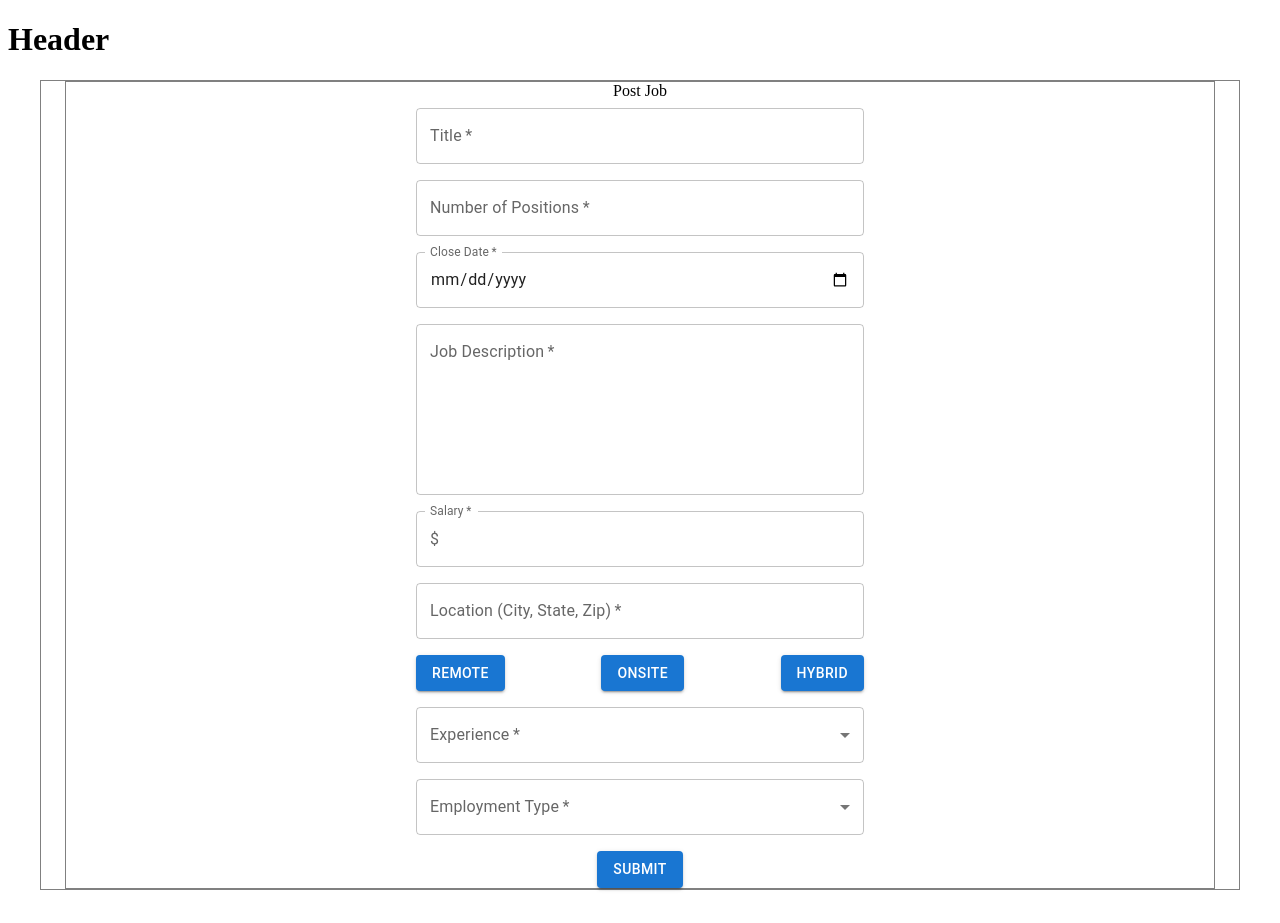
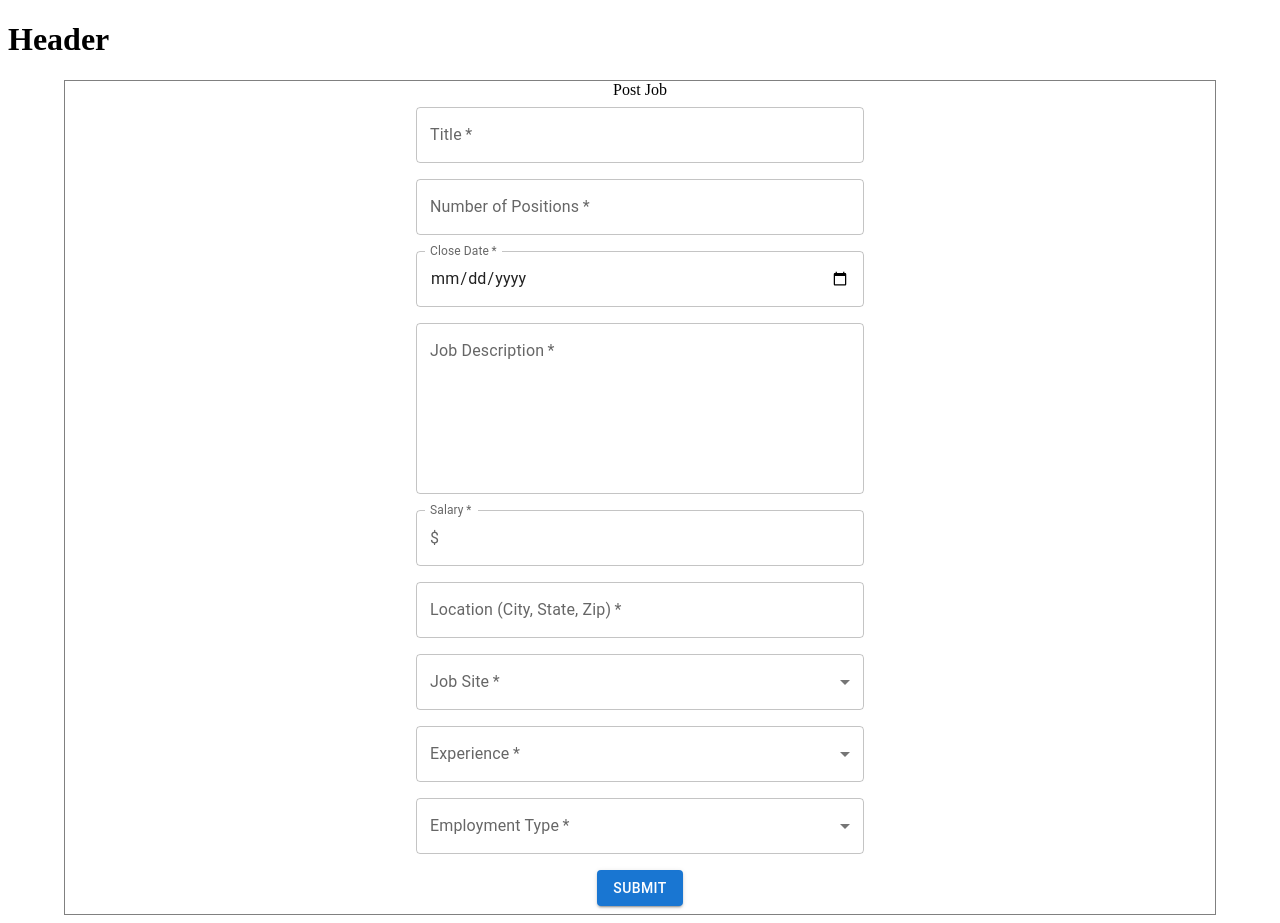
Before and after one commit to Lake-Natron/Pursuit, a Next.js app: page /postJob in a window 1280 px wide. Before the commit the page ends 898 px from the top, so only its background shows below. Built offline with nearby package versions, Linux system fonts and the light colour scheme.

Commit message:
all post job form functionality complete besides preventing submit button click without all forms filled

```diff
--- a/pages/postJob.jsx
+++ b/pages/postJob.jsx
@@ -1,5 +1,6 @@
 import React from 'react';
-import { useState } from 'react';
+import { useState, useEffect } from 'react';
+//import axios from 'axios';
 import Box from '@mui/material/Box';
 import Container from '@mui/material/Container';
 import TextField from '@mui/material/TextField';
@@ -23,6 +24,12 @@ const MenuProps = {
     },
   },
 };
+
+const site = [
+  'Remote',
+  'Onsite',
+  'Hybrid'
+];
 
 const experience = [
   'Entry Level',
@@ -57,30 +64,51 @@ function getEmploymentStyles(emp, employmentType, theme) {
   };
 }
 
+function getSiteStyles(site, jobSite, theme) {
+  return {
+    fontWeight:
+      jobSite.indexOf(site) === -1
+        ? theme.typography.fontWeightRegular
+        : theme.typography.fontWeightMedium,
+  };
+}
+
 const PostJob = () => {
   const theme = useTheme();
-  const [experienceType, setExperienceType] = useState([]);
-  const [employmentType, setEmploymentType] = useState([]);
   const [location, setLocation] = useState('');
   const [error, setError] = useState('');
+  const [jobSite, setJobSite] = useState('');
+  const [experienceType, setExperienceType] = useState('');
+  const [employmentType, setEmploymentType] = useState('');
+  const [isFormValid, setIsFormValid] = useState(false)
+
 
   const handleLocationChange = (e) => {
-    const loc = e.target.value;
-    setLocation(loc);
+    const local = e.target.value;
+    setLocation(local);
 
-    if (!loc.match(/^[A-Za-z\s]+,\s[A-Za-z]{2},\s\d{5}$/)) {
-      setError('Please enter a valid location in the format "City, State, Zip"');
+    if (!local.match(/^[A-Za-z\s]+,\s[A-Za-z]{2},\s\d{5}$/)) {
+      setError('Please enter a valid location in the format "Dallas, TX, 75201"');
     } else {
       setError('');
     }
   }
+
+  const handleSiteChange = (e) => {
+    const {
+      target: { value },
+    } = e;
+    setJobSite(
+      value,
+    );
+  };
 
   const handleExpChange = (e) => {
     const {
       target: { value },
     } = e;
     setExperienceType(
-      typeof value === 'string' ? value.split(',') : value,
+      value,
     );
   };
 
@@ -89,25 +117,49 @@ const PostJob = () => {
       target: { value },
     } = e;
     setEmploymentType(
-      typeof value === 'string' ? value.split(',') : value,
+      value,
     );
   };
 
+
+  useEffect(() => {
+
+  }, [isFormValid])
+
   const handleSubmit = (e) => {
     e.preventDefault();
-    console.log('submit')
     let title = e.target.elements.title.value;
     let numberPositions = e.target.elements.numberPositions.value;
     let closeDate = e.target.elements.closeDate.value;
     let jobDescription = e.target.elements.jobDescription.value;
     let salary = e.target.elements.salary.value;
 
+    if (!title || !numberPositions || !closeDate || !jobDescription || !salary || !location || !jobSite || !experienceType || !employmentType) {
+      setIsFormValid(false);
+    } else {
+      setIsFormValid(true);
+      //need route
+      // axios.post('/', {
+      //   title: title,
+      //   numberPositions: numberPositions,
+      //   closeDate: closeDate,
+      //   jobDescription: jobDescription,
+      //   salary: salary,
+      //   location: location,
+      //   jobSite: jobSite,
+      //   experienceType: experienceType,
+      //   employmentType: employmentType
+      // })
+    }
+
+    console.log('submit')
     console.log('title', title)
     console.log('numPos', numberPositions)
     console.log('closeDate', closeDate)
     console.log('jobDescription', jobDescription)
     console.log('salary', salary)
     console.log('location', location)
+    console.log('job site', jobSite)
     console.log('exp type', experienceType)
     console.log('emp type', employmentType)
   }
@@ -118,7 +170,6 @@ const PostJob = () => {
       <h1>Header</h1>
     </div>
     <Container
-      sx={{border:'1px solid grey'}}
     >
       <Box
         display='flex'
@@ -134,14 +185,17 @@ const PostJob = () => {
       >
         Post Job
         <div>
+          <FormControl>
             <TextField
               sx={{minWidth:'35vw'}}
               required
               id="title"
               label="Title"
             />
+          </FormControl>
         </div>
         <div>
+          <FormControl>
             <TextField
               sx={{minWidth:'35vw'}}
               required
@@ -149,8 +203,10 @@ const PostJob = () => {
               label="Number of Positions"
               type="number"
             />
+          </FormControl>
         </div>
         <div>
+          <FormControl>
             <TextField
               sx={{minWidth:'35vw'}}
               required
@@ -161,8 +217,10 @@ const PostJob = () => {
               }}
               type='date'
             />
+          </FormControl>
         </div>
         <div>
+          <FormControl>
             <TextField
               sx={{minWidth:'35vw'}}
               required
@@ -171,6 +229,7 @@ const PostJob = () => {
               label="Job Description"
               rows={6}
             />
+          </FormControl>
         </div>
         <div>
           <FormControl sx={{m:1, minWidth:'35vw'}}>
@@ -184,6 +243,7 @@ const PostJob = () => {
           </FormControl>
         </div>
         <div>
+          <FormControl>
             <TextField
               sx={{minWidth:'35vw'}}
               required
@@ -194,13 +254,30 @@ const PostJob = () => {
               error={error !== ''}
               helperText={error}
             />
+          </FormControl>
         </div>
         <div>
-          <Box sx={{display:'flex', justifyContent:'space-between', minWidth:'35vw', m:1}}>
-            <Button id='remote' value='remote' variant="contained">Remote</Button>
-            <Button id='onsite' value='onsite' variant="contained">Onsite</Button>
-            <Button id='hybrid' value='hybrid' variant="contained">Hybrid</Button>
-          </Box>
+          <FormControl sx={{m:1, minWidth:'35vw'}}>
+            <InputLabel id="demo-multiple-name-label" required>Job Site</InputLabel>
+              <Select
+                labelId="demo-multiple-name-label"
+                id="demo-multiple-name"
+                value={jobSite}
+                onChange={handleSiteChange}
+                input={<OutlinedInput label="Job Site" />}
+                MenuProps={MenuProps}
+              >
+                {site.map((exp) => (
+                  <MenuItem
+                    key={exp}
+                    value={exp}
+                    style={getSiteStyles(exp, experienceType, theme)}
+                  >
+                    {exp}
+                  </MenuItem>
+                ))}
+              </Select>
+          </FormControl>
         </div>
         <div>
           <FormControl sx={{m:1, minWidth:'35vw'}}>
@@ -208,7 +285,6 @@ const PostJob = () => {
               <Select
                 labelId="demo-multiple-name-label"
                 id="demo-multiple-name"
-                multiple
                 value={experienceType}
                 onChange={handleExpChange}
                 input={<OutlinedInput label="Experience" />}
@@ -232,7 +308,6 @@ const PostJob = () => {
               <Select
                 labelId="demo-multiple-name-label"
                 id="demo-multiple-name"
-              multiple
                 value={employmentType}
                 onChange={handleEmpChange}
                 input={<OutlinedInput label="Employment Type" />}
@@ -251,7 +326,7 @@ const PostJob = () => {
           </FormControl>
         </div>
         <div>
-          <Button type='submit' variant="contained" sx={{mt: 1}}>Submit</Button>
+          <Button type='submit' variant="contained" sx={{m:1}}>Submit</Button>
         </div>
       </Box>
     </Container>
```
Lines whose indentation alone changed are shown as unchanged.
